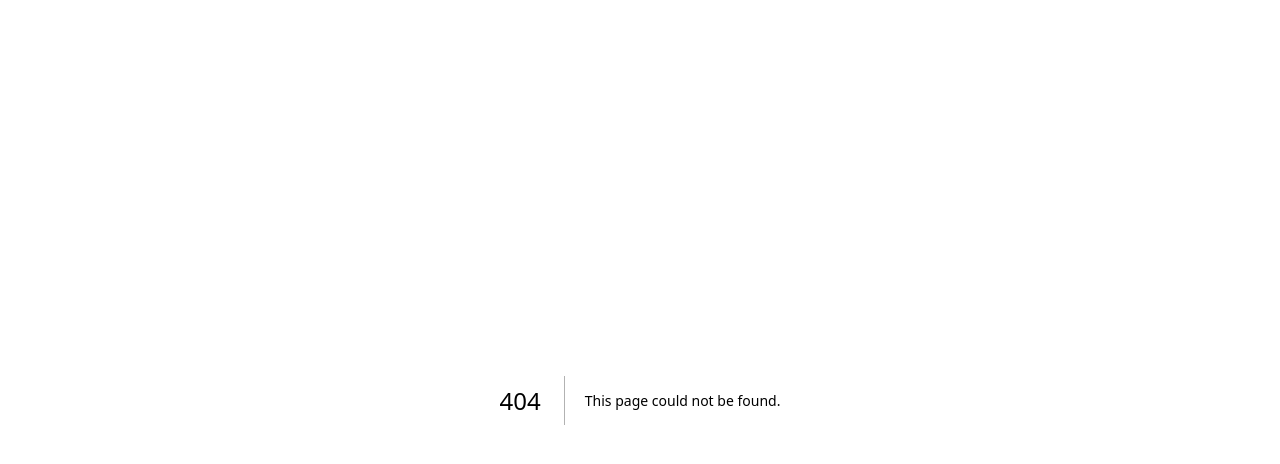
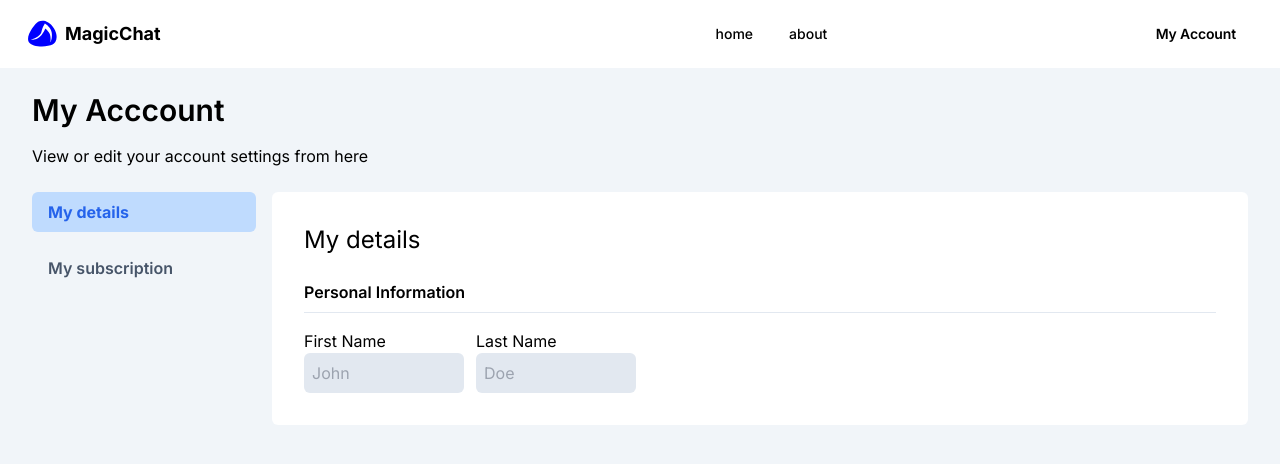
Before and after one commit to magicchat-ai/frontend, a Next.js app: page /dashboard/account in a window 1280 px wide. Before the commit this address had no page. Shown: the top 464 px of the page. Built offline with nearby package versions, Linux system fonts and the light colour scheme.

Commit message:
adds account page

```diff
--- /dev/null
+++ b/app/dashboard/account/page.tsx
@@ -0,0 +1,49 @@
+import NavBar from "../navbar"
+
+const AccountPage = () => {
+    return (
+        <div className="flex flex-col w-screen h-screen bg-slate-100">
+            <NavBar />
+
+            <div className="flex flex-col px-8 py-6">
+                <div className="flex w-full flex-col gap-y-4">
+                    <span className="text-black text-3xl font-semibold">My Acccount</span>
+                    <span className="">View or edit your account settings from here</span>
+                </div>
+            </div>
+            <div className="flex flex-row gap-x-4 gap-y-4 px-8">
+                <div className="flex flex-col gap-x-8 w-full max-w-[14em]">
+                    <ul className="flex flex-col gap-y-4 w-full">
+                        <li className="px-4 rounded-md py-2 cursor-pointer bg-blue-200 dark:bg-blue-200 hover:bg-blue-300 font-bold text-blue-600">My details</li>
+                        <li className="px-4 rounded-md py-2 text-slate-600 cursor-pointer hover:bg-slate-200 font-semibold">My subscription</li>
+                    </ul>
+                </div>
+
+                <div className="flex flex-col w-full py-8 gap-y-4 px-8 rounded-md bg-white">
+                    <span className="flex text-2xl text-black">My details</span>
+
+                    <span className="flex text-black font-semibold border-b py-2 border-slate-200 w-full">
+                        Personal Information
+                    </span>
+
+                    <form className="flex flex-col flex-wrap gap-y-4">
+                        <div className="flex flex-row gap-x-3 gap-y-4">
+                            <span className="flex flex-col">
+                                <label className=""> First Name </label>
+                                <input type="text" placeholder="John" className="w-[10em] bg-slate-200 text-black rounded-md p-2" disabled/>
+                            </span>
+                            <span className="flex flex-col">
+                                <label className=""> Last Name </label>
+                                <input type="text" placeholder="Doe" className="w-[10em] bg-slate-200 text-black rounded-md p-2" disabled/>
+                            </span>
+                        </div>
+                    </form>
+
+
+                </div>
+            </div>
+        </div>
+    )
+}
+
+export default AccountPage
--- a/app/dashboard/navbar.tsx
+++ b/app/dashboard/navbar.tsx
@@ -28,8 +28,7 @@ export default function NavBar(){
                     </div>
                     <div className="flex -my-2 -mr-2 md:hidden">
                         <a
-                            href="/auth"
-                            target="_blank"
+                            href="/dashboard/account"
                             rel="noopener noreferrer"
                             className="font-semibold text-sm px-4 h-9 bg-teal-8 hover:bg-teal-9 text-black focus-visible:shadow-button-focus-aqua group whitespace-nowrap tracking-[-0.01em] transition inline-flex items-center justify-center rounded-full"
                         >
@@ -86,8 +85,7 @@ export default function NavBar(){
                     </nav>
                     <div className="items-center justify-end hidden space-x-3 md:flex lg:flex-1 lg:w-0 flex-nowrap">
                         <a
-                            href="/auth"
-                            target="_blank"
+                            href="/dashboard/account"
                             rel="noopener noreferrer"
                             className="font-semibold text-sm px-4 h-10 bg-[#dfdfdf] hover:bg-slate-200 text-black focus-visible:shadow-button-focus-aqua group whitespace-nowrap tracking-[-0.01em] transition inline-flex items-center justify-center rounded-full bg-white hover:bg-opacity-90"
                         >
```
